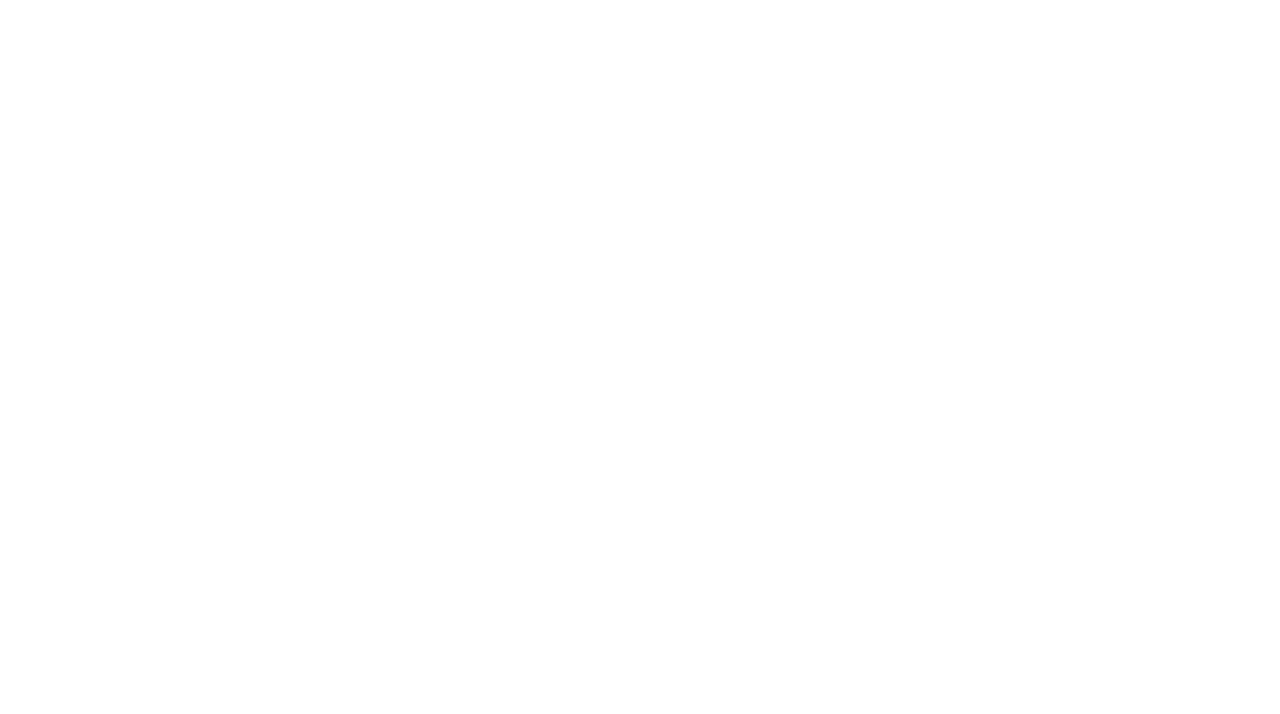
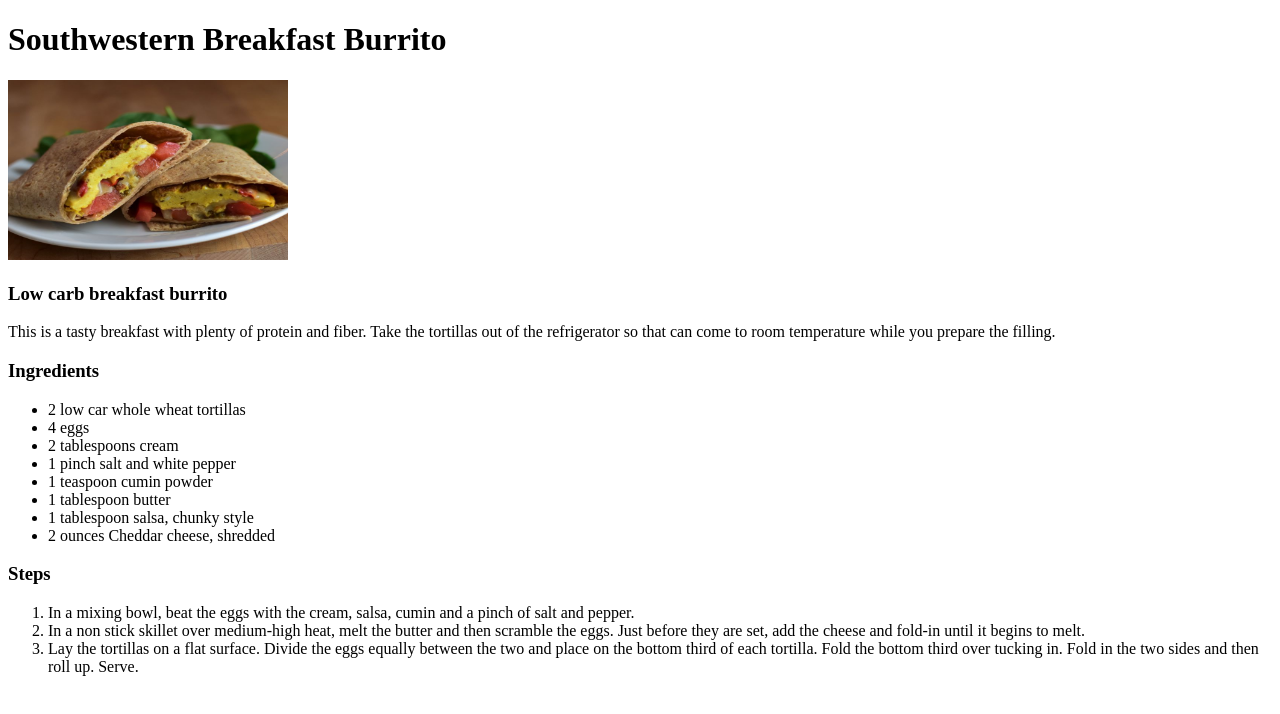
Before and after one commit to Lewisweetch26/odin-recipes, a plain HTML site: page recipes/southwestern_breakfast_burrito.html in a window 1280 px wide. Drawn offline with Linux system fonts and the light colour scheme.

Commit message:
thrid recipe add fully

```diff
--- a/recipes/southwestern_breakfast_burrito.html
+++ b/recipes/southwestern_breakfast_burrito.html
@@ -0,0 +1,31 @@
+<!DOCTYPE html>
+<html>
+    <head>
+        <meta charset="utf-8">
+        <title>Southwestern Breakfast Burrito Recipe</title>
+    </head>
+    <body>
+        <h1><strong>Southwestern Breakfast Burrito</strong></h1>
+        <img src="../img/southwestern_breakfast_burriot.jpg" width="280" height="180" alt="Low carb breakfast burrito">
+        <h3><strong>Low carb breakfast burrito</strong></h3>
+        <p>This is a tasty breakfast with plenty of protein and fiber. Take the tortillas out of the refrigerator so that can come to room temperature while you prepare the filling.</p>
+        <h3><strong>Ingredients</strong></h3>
+        <ul>
+            <li>2 low car whole wheat tortillas</li>
+            <li>4 eggs</li>
+            <li>2 tablespoons cream</li>
+            <li>1 pinch salt and white pepper</li>
+            <li>1 teaspoon cumin powder</li>
+            <li>1 tablespoon butter</li>
+            <li>1 tablespoon salsa, chunky style</li>
+            <li>2 ounces Cheddar cheese, shredded</li>
+        </ul>
+    <h3><strong>Steps</strong></h3>
+        <ol>
+            <li>In a mixing bowl, beat the eggs with the cream, salsa, cumin and a pinch of salt and pepper.</li>
+            <li>In a non stick skillet over medium-high heat, melt the butter and then scramble the eggs. Just before they are set, add the cheese and fold-in until it begins to melt.</li>
+            <li>Lay the tortillas on a flat surface. Divide the eggs equally between the two and place on the bottom third of each tortilla. Fold the bottom third over tucking in. Fold in the two sides and then roll up. Serve.</li>
+
+        </ol>
+    </body>
+</html>
```
Also changed, not shown: index.html (+1 -0 lines), img/southwestern_breakfast_burriot.jpg (added).
